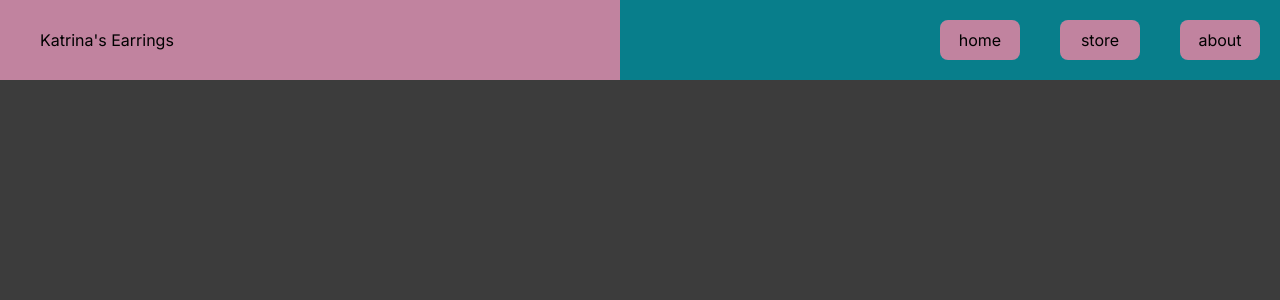
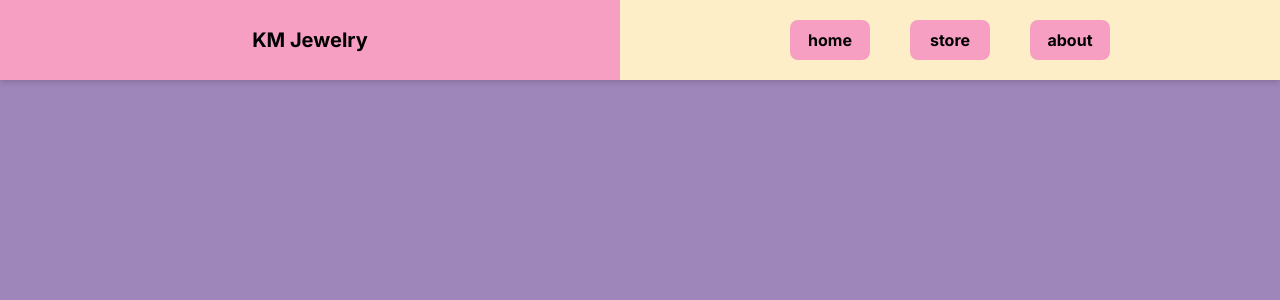
Before and after one commit to joshlarue/earrings, a Next.js app: page / in a window 1280 px wide. Shown: the top 300 px of the page. Built offline with nearby package versions, Linux system fonts and the light colour scheme.

Commit message:
update color scheme and header

```diff
--- a/src/app/components/Header.jsx
+++ b/src/app/components/Header.jsx
@@ -3,12 +3,12 @@ import Link from "next/link";
 export default function Header() {
     return (
         <>
-            <header className="flex p-5 bg-primary justify-between">
-                <div className={"flex items-center justify-start bg-secondary -m-5 w-[50%] px-10"}>Katrina's Earrings</div>
-                <nav className={"flex gap-10"}>
-                    <Link href={"/"} className={"flex items-center justify-center bg-secondary px-3 py-2 rounded-lg w-20"}>home</Link>
-                    <Link href={"/store"} className={"flex items-center justify-center bg-secondary px-3 py-2 rounded-lg w-20"}>store</Link>
-                    <Link href={"/about"} className={"flex items-center justify-center bg-secondary px-3 py-2 rounded-lg w-20"}>about</Link>
+            <header className="flex p-5 bg-primary justify-between shadow-md">
+                <div className={"flex items-center justify-center text-xl font-bold bg-secondary -m-5 w-[50%]"}>KM Jewelry</div>
+                <nav className={"flex justify-center gap-10 w-[50%] font-bold"}>
+                    <Link href={"/"} className={"flex items-center justify-center bg-secondary px-3 py-2 rounded-lg w-20 hover:bg-accent"}>home</Link>
+                    <Link href={"/store"} className={"flex items-center justify-center bg-secondary px-3 py-2 rounded-lg w-20 hover:bg-accent"}>store</Link>
+                    <Link href={"/about"} className={"flex items-center justify-center bg-secondary px-3 py-2 rounded-lg w-20 hover:bg-accent"}>about</Link>
                 </nav>
             </header>
         </>
--- a/src/app/page.js
+++ b/src/app/page.js
@@ -4,7 +4,10 @@ import Header from "@/app/components/Header";
 export default function Home() {
   return (
       <>
-        <Header />
+          <Header />
+          <div className="flex flex-col w-full">
+
+          </div>
       </>
   );
 }
--- a/tailwind.config.js
+++ b/tailwind.config.js
@@ -13,10 +13,11 @@ module.exports = {
           "conic-gradient(from 180deg at 50% 50%, var(--tw-gradient-stops))",
       },
       colors: {
-        "base": "#3C3C3C",
-        "primary": "#087E8B",
-        "secondary": "#C1839F",
-        "accent": "#F5F5F5"
+        "base": "#9e85ba",
+        "primary": "#fdeec7",
+        "primary-dark": "#fdd985",
+        "secondary": "#f69fc2",
+        "accent": "#bcd770"
       },
     },
   },
```
